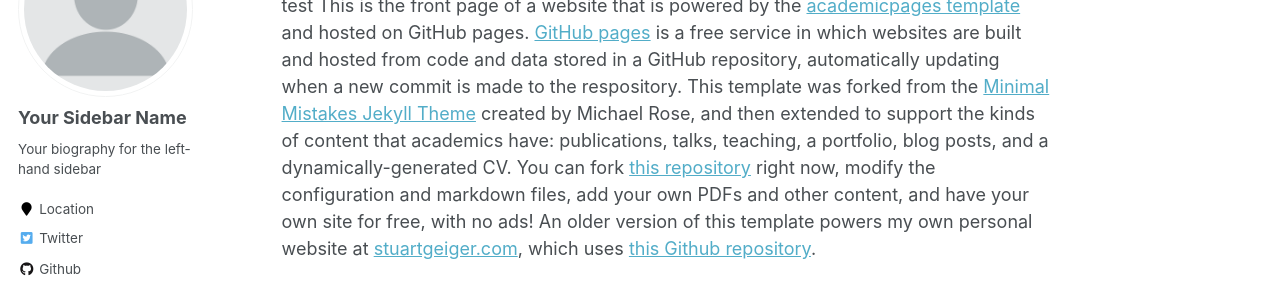
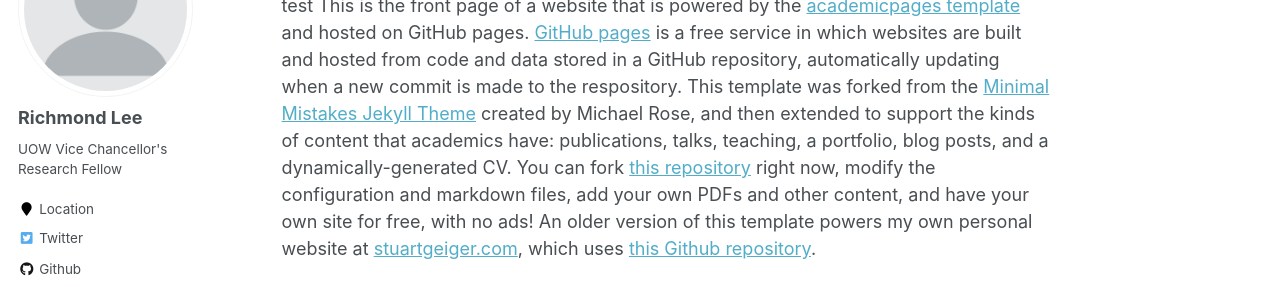
Before and after one commit to riclzh/chemrxn, a Jekyll site: the page built from _pages/about.md, in a window 1280 px wide. Shown: the part 196-483 px from the top of the page. Built offline with Jekyll 4.4.1, drawn with Linux system fonts in a browser that asks for light colours; some web fonts are replaced.

Commit message:
Update _config.yml

```diff
--- a/_config.yml
+++ b/_config.yml
@@ -80,13 +80,13 @@ analytics:
 
 # Site Author
 author:
-  name             : "Your Sidebar Name"
+  name             : "Richmond Lee"
   avatar           : "profile.png"
-  bio              : "Your biography for the left-hand sidebar"
+  bio              : "UOW Vice Chancellor's Research Fellow"
   location         : "Location"
   employer         :
-  pubmed           : "https://www.ncbi.nlm.nih.gov/pubmed/?term=john+snow"
-  googlescholar    : "http://yourfullgooglescholarurl.com"
+  pubmed           : "https://pubmed.ncbi.nlm.nih.gov/?term=richmond+lee"
+  googlescholar    : "https://scholar.google.com.sg/citations?user=8GIIoBgAAAAJ&hl=en"
   email            :
   researchgate     :  # example: "https://www.researchgate.net/profile/yourprofile"
   uri              :
@@ -96,14 +96,14 @@ author:
   flickr           :
   facebook         :
   foursquare       :
-  github           : "academicpages"
+  github           : "riclzh"
   google_plus      :
   keybase          :
   instagram        :
   impactstory      : #"https://profiles.impactstory.org/u/xxxx-xxxx-xxxx-xxxx"
   lastfm           :
   linkedin         :
-  orcid            : "http://orcid.org/yourorcidurl"
+  orcid            : "https://orcid.org/0000-0003-1264-4914"
   pinterest        :
   soundcloud       :
   stackoverflow    : # http://stackoverflow.com/users/123456/username
```
